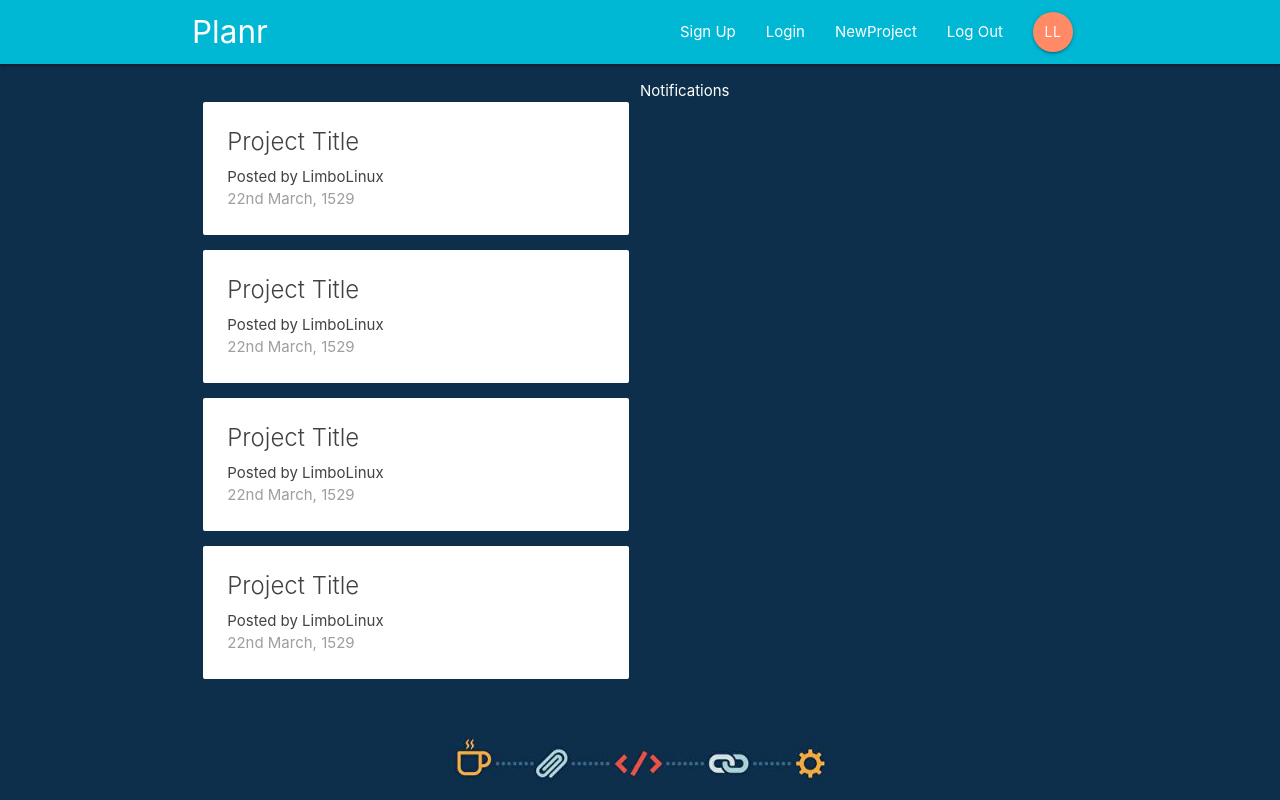
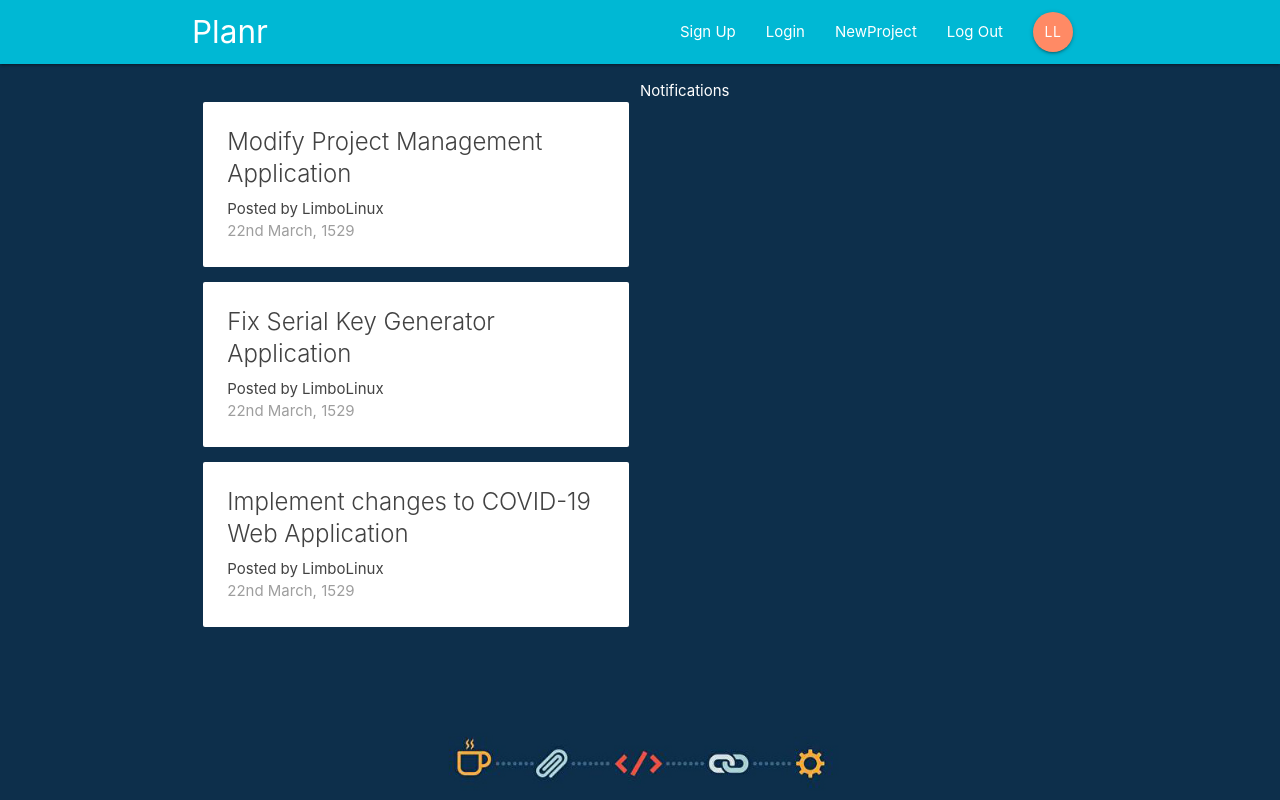
Before and after one commit to mandres2/planr, a React (Create React App) app: page / in a window 1280 px wide. Built offline with nearby package versions, Linux system fonts and the light colour scheme.

Commit message:
updated Redux with React

```diff
--- a/package.json
+++ b/package.json
@@ -8,8 +8,10 @@
     "@testing-library/user-event": "^7.2.1",
     "react": "^16.13.1",
     "react-dom": "^16.13.1",
+    "react-redux": "^7.2.0",
     "react-router-dom": "^5.1.2",
-    "react-scripts": "3.4.1"
+    "react-scripts": "3.4.1",
+    "redux": "^4.0.5"
   },
   "scripts": {
     "start": "react-scripts start",
--- a/src/components/dashboard/Dashboard.js
+++ b/src/components/dashboard/Dashboard.js
@@ -2,15 +2,20 @@
 import React, { Component } from 'react'
 import Notifications from './Notifications'
 import ProjectList from '../projects/ProjectList'
+// This line of code is the glue that connects Redux to React
+import { connect } from 'react-redux'
 
 class Dashboard extends Component {
     render(){
+        // console.log(this.props);
+        const { projects } = this.props;
+
         return (
             <div className="dashboard container">
                 <div className="row">
                     {/* 12 columns on small screens and on medium size screens exhibit 6 columns  */}
                     <div className="col s12 m6">
-                        <ProjectList />
+                        <ProjectList projects={ projects }/>
                     </div>
                     <div className="col s12 m5 offset-m1"></div>
                         <Notifications />
@@ -20,4 +25,10 @@ class Dashboard extends Component {
     }
 }
 
-export default Dashboard;
+const mapStateToProps = (state) => {
+    return {
+        projects: state.project.projects
+    }
+}
+
+export default connect(mapStateToProps)(Dashboard);
--- a/src/components/projects/ProjectList.js
+++ b/src/components/projects/ProjectList.js
@@ -3,13 +3,14 @@ import React from 'react'
 // Utilizing this functional component makes this portion a lot more modular rather than having to re-write the code.
 import ProjectSummary from './ProjectSummary'
 
-const ProjectList = () => {
+const ProjectList = ({projects}) => {
     return (
         <div className="project-list section">
-            <ProjectSummary />
-            <ProjectSummary />
-            <ProjectSummary />
-            <ProjectSummary />
+            { projects && projects.map(project => {
+                return (
+                    <ProjectSummary project={project} key={project.id} />
+                )
+            })}
         </div>
     )
 }
--- a/src/components/projects/ProjectSummary.js
+++ b/src/components/projects/ProjectSummary.js
@@ -1,12 +1,12 @@
 // Functional Component
 import React from 'react'
 
-const ProjectSummary = () => {
+const ProjectSummary = ({project}) => {
     return(
 
         <div className="card z-depth-0 project-summary">
             <div className="card-content grey-text text-darken-3">
-                <span className="card-title">Project Title</span>
+                <span className="card-title">{project.title}</span>
                 <p>Posted by LimboLinux</p>
                 <p className="grey-text">22nd March, 1529</p>
             </div>
--- a/src/index.js
+++ b/src/index.js
@@ -3,13 +3,14 @@ import ReactDOM from 'react-dom';
 import './index.css';
 import App from './App';
 import * as serviceWorker from './serviceWorker';
+import { createStore } from 'redux';
+import rootReducer from './store/reducers/rootReducer';
+import { Provider } from 'react-redux';
 
-ReactDOM.render(
-  <React.StrictMode>
-    <App />
-  </React.StrictMode>,
-  document.getElementById('root')
-);
+const store = createStore(rootReducer);
+
+ReactDOM.render(<Provider store={store}><App /></Provider>,
+  document.getElementById('root'));
 
 // If you want your app to work offline and load faster, you can change
 // unregister() to register() below. Note this comes with some pitfalls.
--- /dev/null
+++ b/src/store/reducers/authReducer.js
@@ -0,0 +1,7 @@
+const initState =  {}
+
+const authReducer = (state = initState, action) => {
+    return state
+}
+
+export default authReducer;
--- /dev/null
+++ b/src/store/reducers/projectReducer.js
@@ -0,0 +1,13 @@
+const initState =  {
+    projects: [
+        {id: '1', title: 'Modify Project Management Application', content: 'lorem ipsum'},
+        {id: '2', title: 'Fix Serial Key Generator Application', content: 'lorem ipsum'},
+        {id: '3', title: 'Implement changes to COVID-19 Web Application', content: 'lorem ipsum'},
+    ]
+}
+
+const projectReducer = (state = initState, action) => {
+    return state
+}
+
+export default projectReducer;
--- /dev/null
+++ b/src/store/reducers/rootReducer.js
@@ -0,0 +1,12 @@
+import authReducer from './authReducer'
+import projectReducer from './projectReducer'
+import { combineReducers } from 'redux'
+
+const rootReducer = combineReducers({
+    // authReducer will update any data on the auth property
+    auth: authReducer,
+    // projectReducer will update any data on the project property inside the state project
+    project: projectReducer
+});
+
+export default rootReducer;
```
Also changed, not shown: 1 other file (tests, documents, lock files or other folders).
